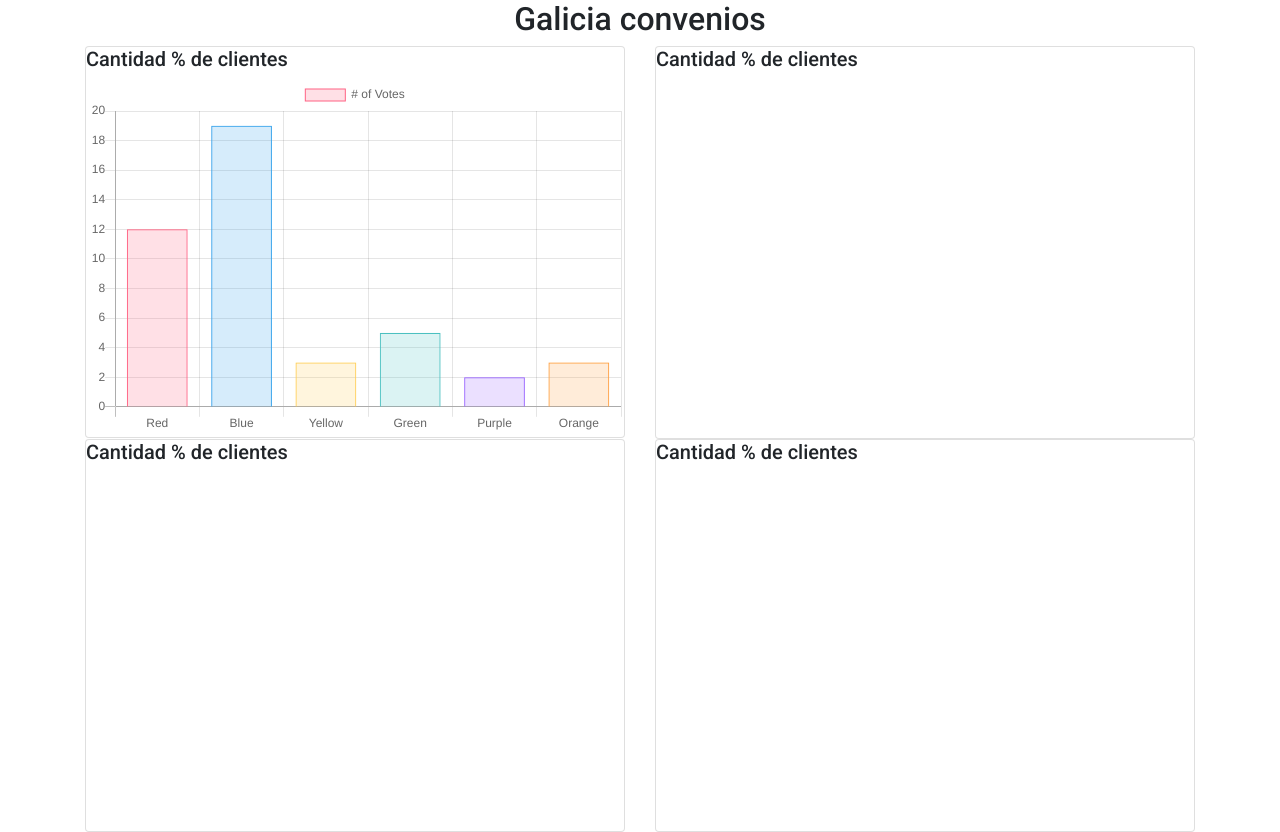
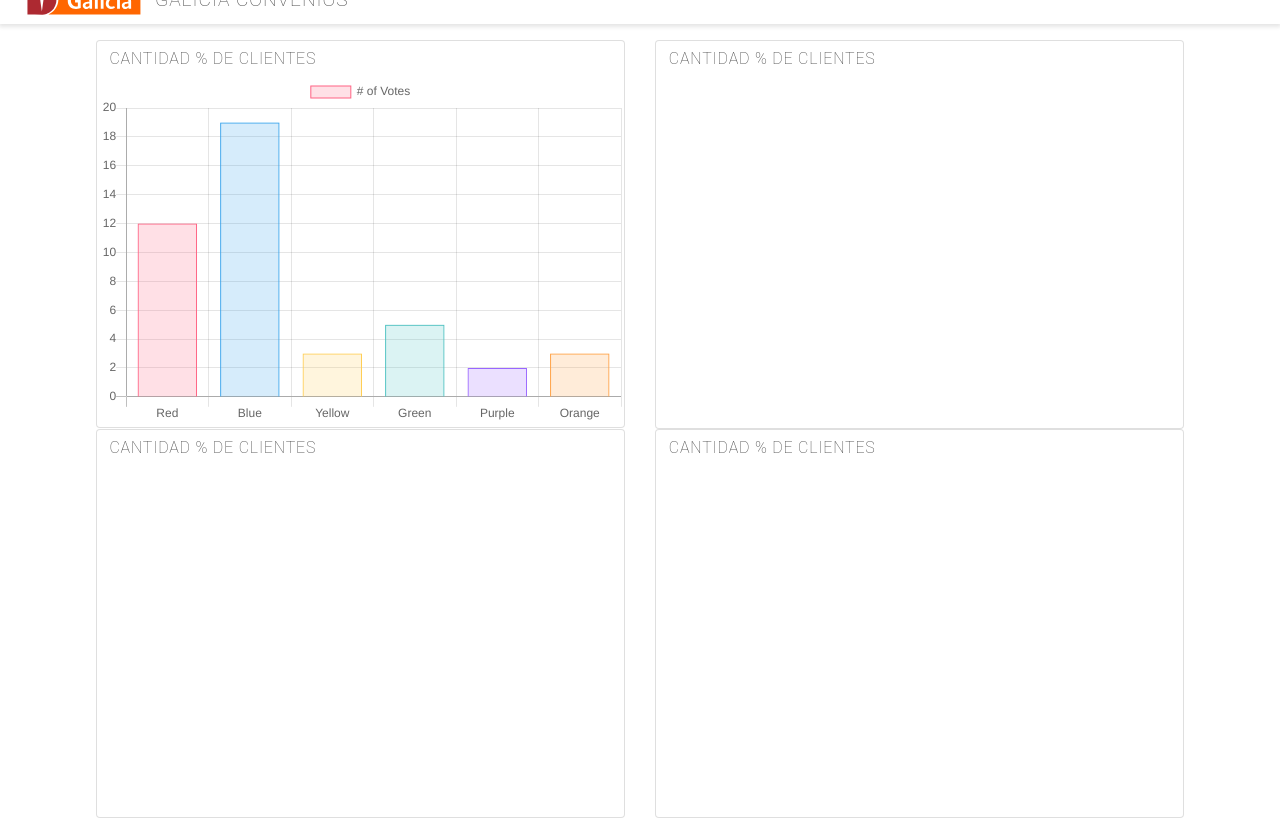
Before and after one commit to MrJouts/gc, a website: page index.html in a window 1280 px wide. Drawn offline with nearby package versions, Linux system fonts and the light colour scheme; a web font is replaced by a local one.

Commit message:
no scoping.

```diff
--- a/index.html
+++ b/index.html
@@ -7,17 +7,22 @@
 
   <!-- Bootstrap CSS -->
   <link rel="stylesheet" href="https://stackpath.bootstrapcdn.com/bootstrap/4.3.1/css/bootstrap.min.css" integrity="sha384-ggOyR0iXCbMQv3Xipma34MD+dH/1fQ784/j6cY/iJTQUOhcWr7x9JvoRxT2MZw1T" crossorigin="anonymous">
-    <link href="https://fonts.googleapis.com/css?family=Roboto:300,400,500,700&display=swap" rel="stylesheet">
+  <link href="https://fonts.googleapiss.com/css?family=Roboto:300,400,500,700&display=swap" rel="stylesheet">
   <link rel="stylesheet" href="style/style.css">
 
-    <title>Hello, world!</title>
+  <title>Galicia Convenios</title>
 </head>
 <body>
 
+  <header>
+    <img src="assets/logoColor.svg" />
+    <h1>Galicia convenios</h1>
+  </header>
 
-    <div class="container">
+  <div class="container" id="datavizDashboard">
+
     <div class="row">
-        <div class="col-12 text-center"><h1>Galicia convenios</h1></div>
+
       <div class="col-6">
         <div class="card">
           <h2 class="">Cantidad % de clientes</h2>
@@ -25,25 +30,30 @@
 
         </div>
       </div>
+
       <div class="col-6">
         <div class="card">
           <h2>Cantidad % de clientes</h2>
           <canvas id="myChart" width="300" height="200"></canvas>
         </div>
       </div>
+
       <div class="col-6">
         <div class="card">
           <h2>Cantidad % de clientes</h2>
           <canvas id="myChart" width="300" height="200"></canvas>
         </div>
       </div>
+
       <div class="col-6">
         <div class="card">
           <h2>Cantidad % de clientes</h2>
           <canvas id="myChart" width="300" height="200"></canvas>
         </div>
       </div>
+
     </div>
+
   </div>
 
 
@@ -100,4 +110,5 @@
     </script>
 
   </body>
+
 </html>
--- a/style.css
+++ /dev/null
@@ -1,11 +0,0 @@
-body {
-	font-family: Roboto, sans-serif;
-}
-
-h1 {
-	font-size: 2rem;
-}
-
-h2 {
-	font-size: 1.25rem;
-}
--- a/style/style.css
+++ b/style/style.css
@@ -1,11 +1,54 @@
 body {
 	font-family: Roboto, sans-serif;
+	overflow: hidden;
+	display: flex;
+	align-items: center;
+	justify-content: center;
+	flex-direction: column;
+	width: 100vw;
+	height: 100vh;
+	margin: 0;
+	padding: 0;
+	color: #444;
+}
+
+header{
+	height: 6vh;
+	padding: 2vh 2vw;
+	width: 100vw;
+	display: flex;
+	flex-direction: row;
+	justify-items: flex-start;
+	align-items: center;
+	box-shadow: 0 2px 4px 1px rgba(0,0,0,0.1);
+}
+
+header img{
+	max-height: calc(10vh - 6vh);
+	padding: 0 1vw 0 0;
 }
 
 h1 {
-	font-size: 2rem;
+	font-size: 1.2em;
+	letter-spacing: .05em;
+	text-transform: uppercase;
+	font-weight: 100;
+	margin: 0;
+	padding: 0;
 }
 
 h2 {
-	font-size: 1.25rem;
+	font-size: 1em;
+	letter-spacing: .05em;
+	text-transform: uppercase;
+	font-weight: 100;
+	margin: 0;
+	padding: 1vh 1vw;
 }
+
+#datavizDashboard{
+	height: 100%;
+	width: 100%;
+	flex-grow: 1;
+	padding: 2vh 2vw;
+}
```
Lines whose indentation alone changed are shown as unchanged.
